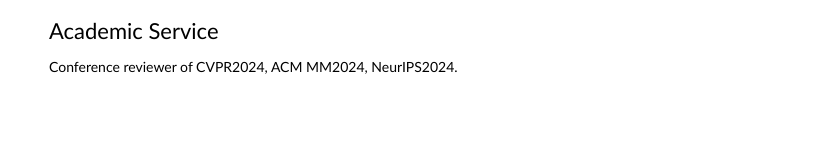
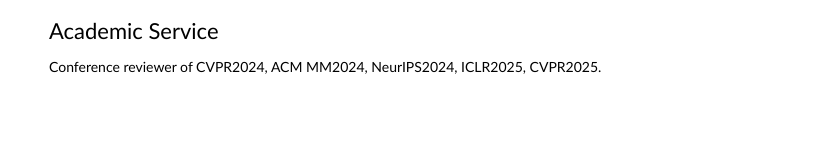
Before and after one commit to shiyukai26/info, a plain HTML site: page index.html in a window 1280 px wide. Shown: the part 1024-1165 px from the top of the page, without its empty margins (211-1048 px from the left). Drawn offline with Linux system fonts and the light colour scheme.

Commit message:
Update index.html

```diff
--- a/index.html
+++ b/index.html
@@ -207,7 +207,7 @@
             <td>
               <heading>Academic Service</heading>
               <p>
-                Conference reviewer of CVPR2024, ACM MM2024, NeurIPS2024.
+                Conference reviewer of CVPR2024, ACM MM2024, NeurIPS2024, ICLR2025, CVPR2025.
               </p>
             </td>
           </tr>
```
